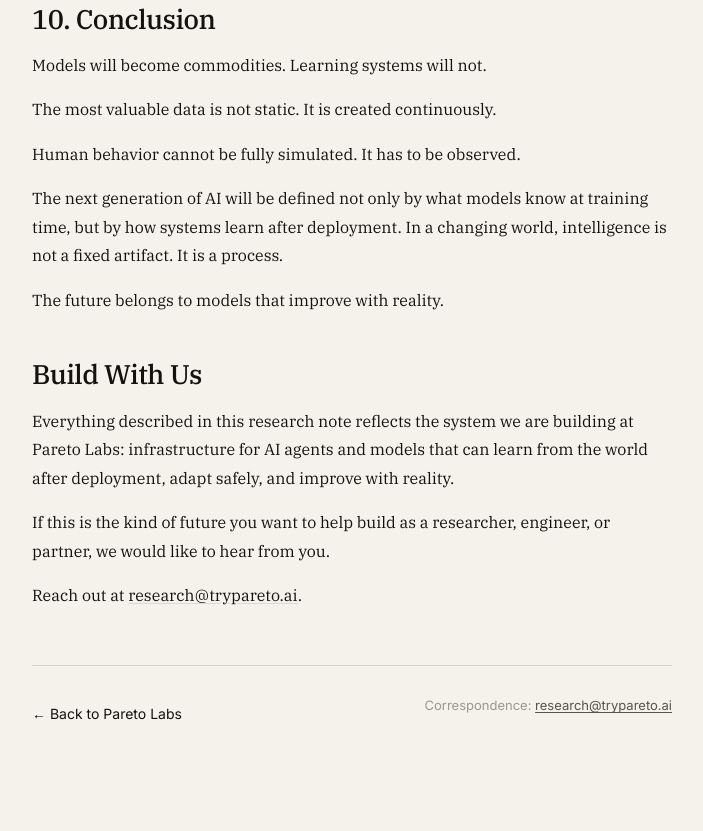
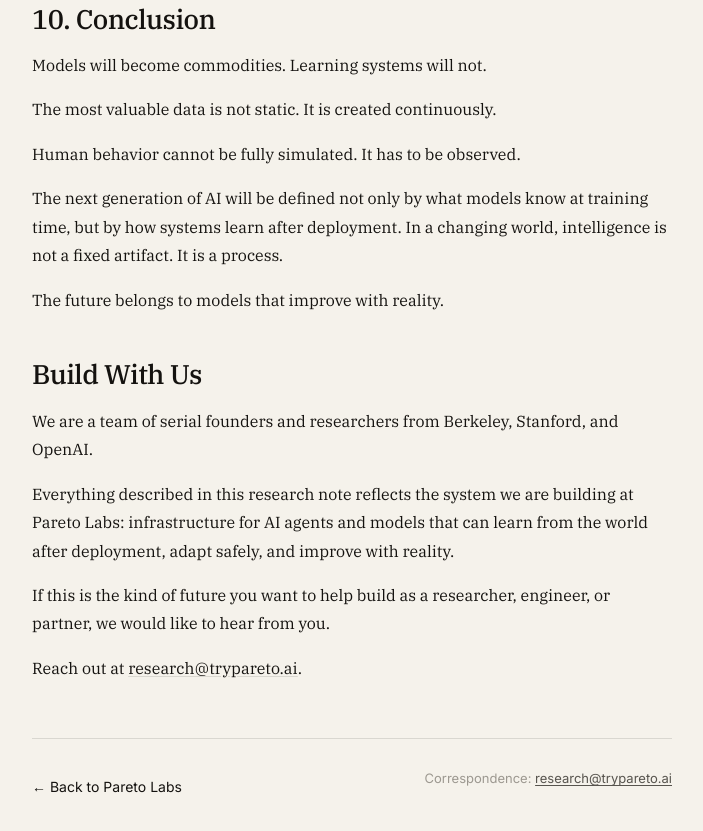
Before and after one commit to Stealth-Pareto-Labs/Website, a plain HTML site: page research/the-learning-layer/index.html in a window 1280 px wide. Shown: the part 8444-9275 px from the top of the page, without its empty margins (288-991 px from the left). Drawn offline with Linux system fonts and the light colour scheme.

Commit message:
Research note: add founding team line (Berkeley, Stanford, OpenAI) to Build With Us

```diff
--- a/research/the-learning-layer/index.html
+++ b/research/the-learning-layer/index.html
@@ -365,6 +365,7 @@
 
   <section>
     <h2 class="sec">Build With Us</h2>
+    <p>We are a team of serial founders and researchers from Berkeley, Stanford, and OpenAI.</p>
     <p>Everything described in this research note reflects the system we are building at Pareto Labs: infrastructure for AI agents and models that can learn from the world after deployment, adapt safely, and improve with reality.</p>
     <p>If this is the kind of future you want to help build as a researcher, engineer, or partner, we would like to hear from you.</p>
     <p>Reach out at <a class="ref" href="mailto:research@trypareto.ai">research@trypareto.ai</a>.</p>
```
